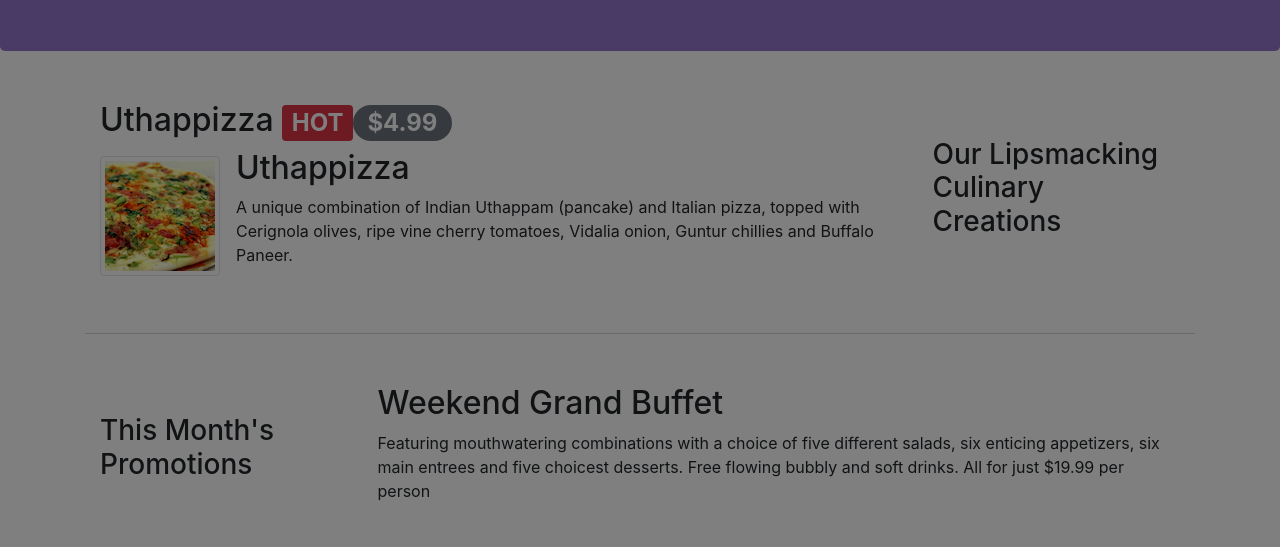
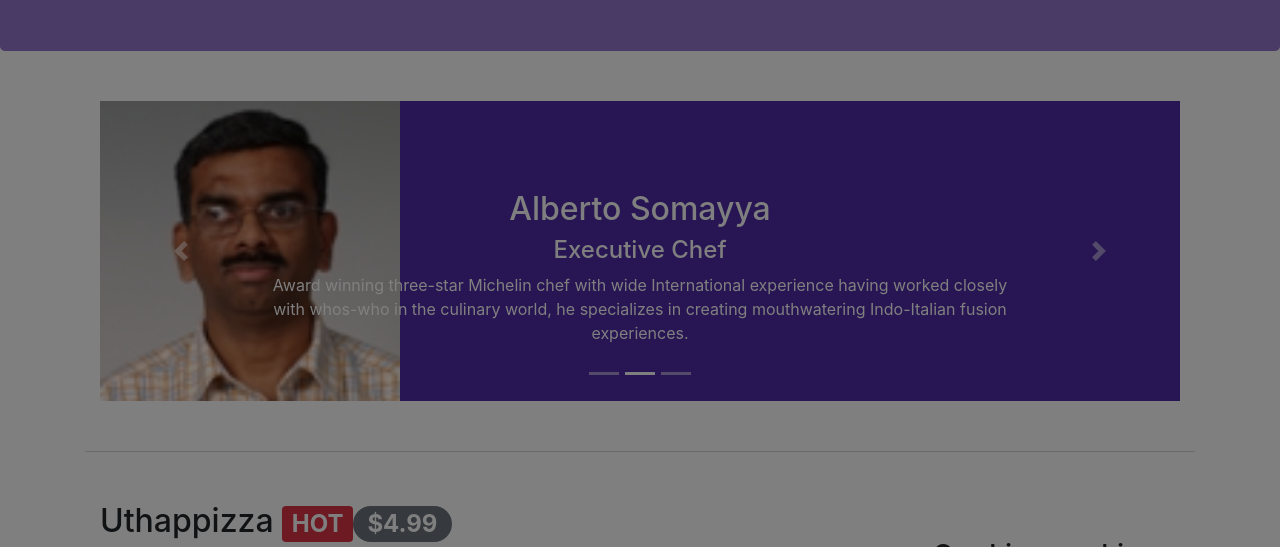
Before and after one commit to Sensei01/bootstrap-4, a website: page index.html in a window 1280 px wide. Both pictures are taken after a click on the link "Login". Shown: the part 212-759 px from the top of the page. Drawn offline with nearby package versions, Linux system fonts and the light colour scheme.

Commit message:
Carousel

```diff
--- a/css/styles.css
+++ b/css/styles.css
@@ -45,3 +45,18 @@ body {
   border-bottom: 1px solid #ddd;
   padding: 10px;
 }
+
+.carousel {
+  background: #512da8;
+}
+
+.carousel-item {
+  height: 300px;
+}
+
+.carousel-item img {
+  position: absolute;
+  top: 0;
+  left: 0;
+  min-height: 300px;
+}
--- a/index.html
+++ b/index.html
@@ -111,6 +111,56 @@
     </header>
 
     <div class="container">
+        <div class="row row-content">
+            <div    class="col">
+                <div    id="mycarousel" class="carousel slide" data-ride="carousel">
+                    <div class="carousel-inner" role="listbox">
+                        <div    class="carousel-item active">
+                            <img class="d-block image-fluid" src="img/uthappizza.png" alt="uthappizza">
+                            <div class="carousel-caption d-none d-md-block" >
+                                <h2>Uthappizza <span class="badge badge-danger">HOT</span>
+                                <span class="badge badge-pill badge-default">$4.99</span></h2>
+                            </div>
+                        </div>
+                        <div    class="carousel-item ">
+                             <img class="d-block image-fluid" src="img/alberto.png" alt="alberto">
+                            <div class="carousel-caption d-none d-md-block" >
+                                <h2>Alberto Somayya</h2>
+                                <h4>Executive Chef</h4>
+                                <p class="d-none d-sm-block">Award winning three-star Michelin chef with wide
+                                    International experience having worked closely with
+                                    whos-who in the culinary world, he specializes in
+                                    creating mouthwatering Indo-Italian fusion experiences.
+                                </p>
+                            </div>
+
+                        </div>
+
+                        <div    class="carousel-item">
+                            <img class="d-block image-fluid" src="img/buffet.png" alt="buffet">
+                            <div class="carousel-caption d-none d-md-block" >
+                                <h2>Weekend Grand Buffet</h2>
+                                <p class="d-none d-sm-block">Featuring mouthwatering combinations with a choice of five different salads,
+                                six enticing appetizers, six main entrees and five choicest desserts. Free flowing bubbly and soft drinks.
+                                All for just $19.99 per person </p>
+                            </div>
+
+                        </div>
+                    </div>
+                    <ol class="carousel-indicators">
+                        <li data-target="#mycarousel" data-slide-to="0" class="active"></li>
+                        <li data-target="#mycarousel" data-slide-to="1" class="active"></li>
+                        <li data-target="#mycarousel" data-slide-to="2" class="active"></li>
+                    </ol>
+                    <a class="carousel-control-prev" href="#mycarousel" role="button" data-slide="prev">
+                        <span class="carousel-control-prev-icon"></span>
+                    </a>
+                    <a class="carousel-control-next" href="#mycarousel" role="button" data-slide="next">
+                            <span class="carousel-control-next-icon"></span>
+                    </a>
+                </div>
+            </div>
+        </div>
         <div class="row row-content align-items-center">
             <div class="col-12 col-sm-4 order-sm-last col-md-3">
                 <h3>Our Lipsmacking Culinary Creations</h3>
@@ -127,7 +177,8 @@
                                 cherry tomatoes, Vidalia onion, Guntur chillies and
                                 Buffalo Paneer.</p>
                         </div>
-                    </div>            </div>
+                </div>
+            </div>
         </div>
 
 
```
